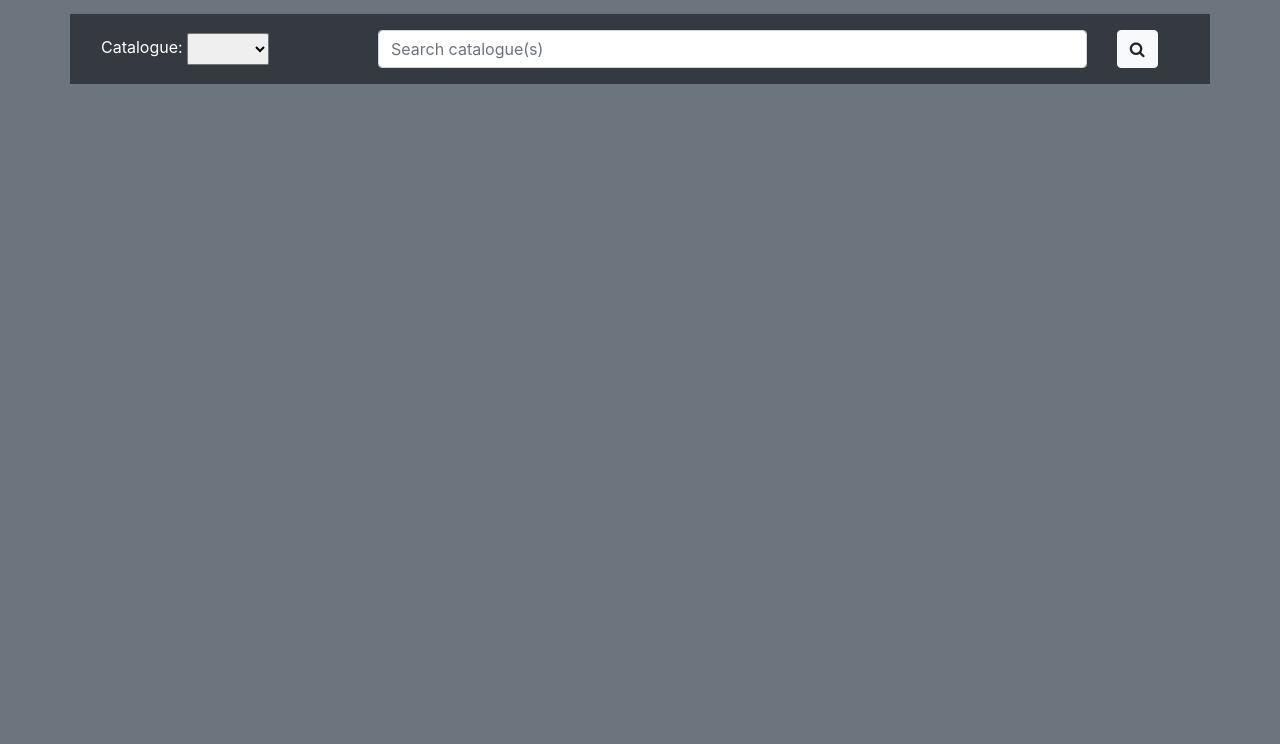
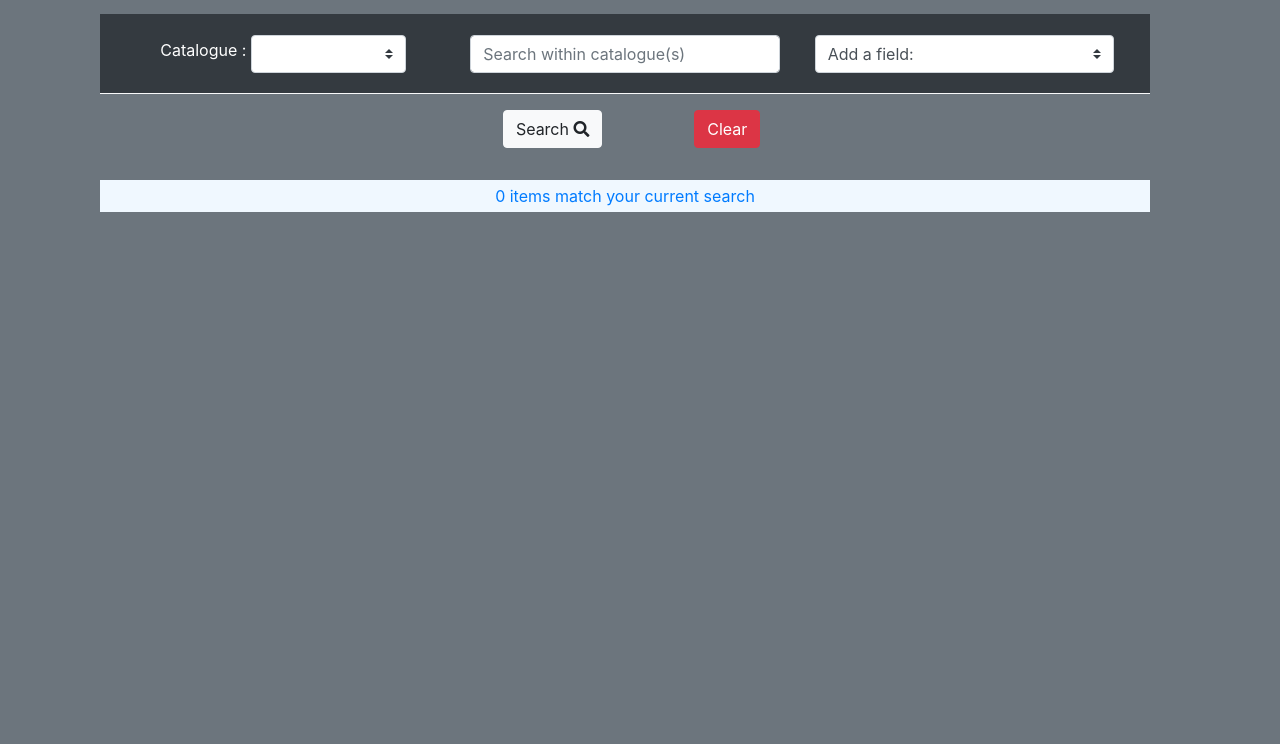
Before and after one commit to eamccarron/CollectionCatalogue, a Django app: page /search/ in a window 1280 px wide. Shown: the part 56-800 px from the top of the page. Run offline with Django 3.2, Linux system fonts and the light colour scheme; data that the repository does not hold is empty; some libraries are stand-ins or nearby versions.

Commit message:
Extended search and custom filters

```diff
--- a/Catalogue/routes/search.py
+++ b/Catalogue/routes/search.py
@@ -20,6 +20,11 @@ def search_route(request):
                     Q(name__icontains=search_val) | Q(description__icontains=search_val)
                 )
 
+        for key, val in request.GET.items():
+            if key != "catalogue" and key != "val":
+                filt_param = Q((f"{key}__contains", f"{val}"))
+                records = records.filter(filt_param)
+
         context = {"records": records}
 
         return render(request, "search.html", context)
--- a/Catalogue/templates/base.html
+++ b/Catalogue/templates/base.html
@@ -8,7 +8,6 @@
     <title>Archbase</title>
     <link rel="stylesheet" href="https://stackpath.bootstrapcdn.com/bootstrap/4.5.2/css/bootstrap.min.css"
         integrity="sha384-JcKb8q3iqJ61gNV9KGb8thSsNjpSL0n8PARn9HuZOnIxN0hoP+VmmDGMN5t9UJ0Z" crossorigin="anonymous">
-
 </head>
 
 <body class="bg-secondary h-100 w-100">
--- a/Catalogue/templates/browse.html
+++ b/Catalogue/templates/browse.html
@@ -24,10 +24,6 @@ active
                     </div>
 
                     <div class="record-info">
-                        {%if record.has_image%}
-
-                        {% endif %}
-
                         <p>
                             <span class="text-capitalize text-muted">Date:
                             </span>
@@ -72,7 +68,6 @@ active
                             </span>
                         </p>
 
-
                         {% for field,value in record.additional_info %}
                         <p>
                             <span class="text-capitalize text-muted"> {{field}}:
--- a/Catalogue/templates/search.html
+++ b/Catalogue/templates/search.html
@@ -5,39 +5,92 @@ active
 
 {% block content %}
 
-<link rel="stylesheet" href="https://cdnjs.cloudflare.com/ajax/libs/font-awesome/4.7.0/css/font-awesome.min.css" <div
-    class="container-fluid w-100 h-100 align-items-center justify-content-center">
 
-<div class="row">
+<div class="container-fluid w-100 h-100 align-items-center justify-content-center">
 
-    <div class="col w-100">
-        <form class="p-3 row align-items-center justify-content-start bg-dark" action="" method="GET">
-            <div class="col col-3 d-flex">
-                <div class="form-group">
-                    <label for="catalogue" class="text-white">Catalogue:</label>
-                    <select name="catalogue" id="catalogue">
+    <link rel="stylesheet" href="https://cdnjs.cloudflare.com/ajax/libs/font-awesome/5.15.2/css/all.min.css"
+        integrity="sha512-HK5fgLBL+xu6dm/Ii3z4xhlSUyZgTT9tuc/hSrtw6uzJOvgRr2a9jyxxT1ely+B+xFAmJKVSTbpM/CuL7qxO8w=="
+        crossorigin="anonymous" />
+
+    <div class="container mh-100" id="search-menu-area">
+
+        <form class="h-100" action="" method="GET" id="search-form">
+
+
+
+            <div class="row search-field w-100 p-3 row align-items-center justify-content-between bg-dark border-bottom border-light"
+                id="search-menu">
+                <div class="col col-4 h-100">
+                    <div class="form-group h-100">
+                        <label for="catalogue" class="text-white">Catalogue : </label>
+                        <select name="catalogue" id="catalogue"
+                            class="w-50 custom-select form-control align-items-start justify-content-start">
                             <option value=""></option>
                             <option value="camera">Camera</option>
                             <option value="car">Car</option>
+                            <option value="fossil">Fossil</option>
+                            <option value="vinyl">Vinyl</option>
                         </select>
                     </div>
                 </div>
-            <div class="col col-sm-6 col-lg-8">
-                <div class="form-group">
-                    <input class="form-control" type="text" name="val" id="val" placeholder="Search catalogue(s)">
+                <div class="col col-4 h-100">
+                    <div class="form-group h-100">
+                        <input class="form-control w-100 align-items-start justify-content-start" type="text" name="val"
+                            id="val" placeholder="Search within catalogue(s)">
                     </div>
                 </div>
-            <div class="col col-1">
-                <div class="form-group">
-                    <button type="submit" class="btn btn-light"><i class="fa fa-search"></i></button>
+
+                <div class="col col-4 h-100">
+                    <div class="form-group h-100">
+                        <select name="" id="add-field" class="custom-select">
+                            <option value="" selected>Add a field: </option>
+                            <option value="date">Date</option>
+                            <option value="condition">Condition</option>
+                            <option value="provenance">Provenance</option>
+                        </select>
                     </div>
                 </div>
+            </div>
+
+            <div class="row  p-3  justify-content-center" id="search-button-bar">
+                <div class="col col-2">
+                    <div class="form-group d-flex justify-content-center">
+                        <button type="submit" class="btn btn-light">
+                            Search <i class="fa fa-search"></i>
+                        </button>
+                    </div>
+                </div>
+                <div class="col col-2">
+                    <div class="form-group">
+                        <button type="button" class="btn btn-danger" onclick="clearSearch()">
+                            Clear
+                        </button>
+                    </div>
+                </div>
+            </div>
+            <div class="row w-100 p-1 bg-dark" id="search-count-bar">
+                <div class="col w-100 col-auto">
+                    <div class="text-center text-primary">
+                        <p>
+                            <span id="search-count">
+                                {{ records|length }}
+                            </span>
+                            {% if records|length == 1 %}
+                            item matches
+                            {% else %}
+                            items match
+                            {% endif %}
+                            your current search
+                        </p>
+                    </div>
+                </div>
+            </div>
+
         </form>
     </div>
 
-</div>
 
-<div class="row">
+    <div class="row" id="record-area">
         <div class="col">
             <ul class=" list-group flex-column justify-content-end align-items-center">
 
@@ -127,15 +180,104 @@ active
 </div>
 
 <style>
-    .form-group {
-        margin: 0;
+    select {
+        margin: 0px 5px;
     }
 
-    select {
-        height: 100%;
-        vertical-align: middle;
-        border-radius: 5%;
+    .search-field {
+        height: 10vh !important;
+    }
+
+    .form-group {
+        display: flex;
+        align-items: center;
+        justify-content: center;
+    }
+
+    #search-count-bar {
+        background-color: aliceblue !important;
+        height: 2rem;
     }
 </style>
 
+<script>
+    var addField = document.getElementById("add-field");
+    var searchBar = document.getElementById("search-button-bar");
+    var menu = document.getElementById("search-form");
+
+    window.onload = function () {
+        preLoad();
+    }
+
+    addField.onchange = () => {
+        var field = addField.value;
+        createFilter(field);
+    }
+
+    function createFilter(field) {
+        var element = document.getElementById(field)
+        if (element) {
+            //already exists
+            return element;
+        }
+        element = document.createElement("div");
+        element.id = field;
+        element.className = "row search-field w-100 p-3 row align-items-center justify-content-between bg-dark border-bottom border-light";
+        element.innerHTML = `
+        <div class="col col-9">
+            <div class="form-group h-100">
+                <label class="text-white col col-4 text-justify text-nowrap">
+                    <span class="text-capitalize font-weight-bold">
+                        ${field}
+                    </span>
+                    contains:
+                </label>
+                <input class="col form-control" type="text" name="${field}" placeholder="contains...">
+            </div>
+        </div>
+
+        <div class="col col-3">
+            <div class="form-group">
+                <button class="btn btn-danger remove-field w-100" onclick="remove(this)">
+                    Remove field
+                    <i class="fas fa-times"></i>
+                </button>
+            </div>
+        </div>
+        `;
+        menu.insertBefore(element, searchBar);
+        return element;
+    }
+
+    function remove(element) {
+        element.parentElement.parentElement.parentElement.remove();
+    }
+
+    function clearSearch() {
+        document.location.href = location.href.split("?")[0];
+    }
+
+    function preLoad() {
+        var url = new URLSearchParams(window.location.search);
+        var params = Array.from(url.entries());
+
+        if (url.get("val") != "") {
+            document.getElementById("val").value = url.get("val")
+        }
+
+        if (url.get("catalogue") != "") {
+            var catalogueSelect = document.getElementById("catalogue");
+            catalogueSelect.value = url.get("catalogue")
+        }
+
+        params.forEach(obj => {
+            var filtBar = createFilter(obj[0]);
+            var input = filtBar.getElementsByTagName("input")
+            if (input.length > 0) {
+                input[0].value = obj[1];
+            }
+        })
+    }
+</script>
+
 {% endblock content%}
```
Lines whose indentation alone changed are shown as unchanged.
